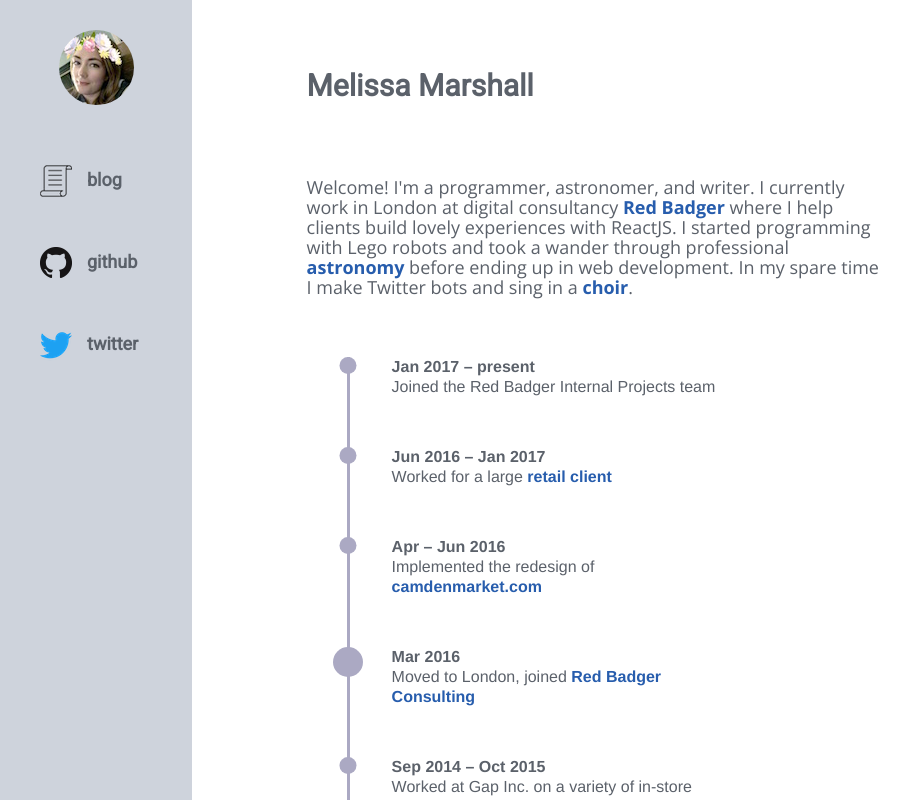
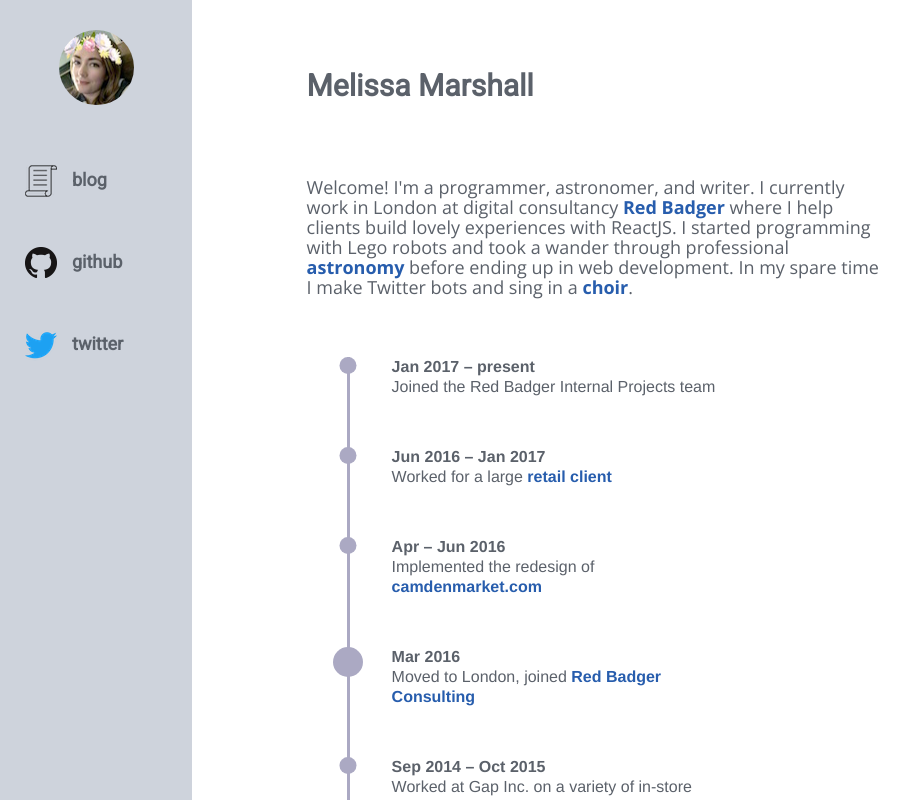
Before and after one commit to mveritym/super-duper-guacamole, a Vue app: page / in a window 1280 px wide. Shown: the top 800 px of the page, without its empty margins (0-916 px from the left). Built offline with nearby package versions, Linux system fonts and the light colour scheme.

Commit message:
Fixing spacing, adding alt text to images

```diff
--- a/src/components/Navigation.vue
+++ b/src/components/Navigation.vue
@@ -2,33 +2,33 @@
   <div class="navigation">
     <div class="mobile">
       <a href="https://medium.com/@mveritym">
-        <img src="../assets/blog-icon.png" />
+        <img src="../assets/blog-icon.png" alt="blog icon, click to access" />
         <div>blog</div>
       </a>
       <a href="https://www.github.com/mveritym">
-        <img src="../assets/github-icon.png" />
+        <img src="../assets/github-icon.png" alt="github icon, click to access" />
         <div>github</div>
       </a>
       <a href="https://www.twitter.com/mveritym">
-        <img src="../assets/twitter-icon.png" />
+        <img src="../assets/twitter-icon.png" alt="twitter icon, click to access" />
         <div>twitter</div>
       </a>
     </div>
-    <div class="picture" />
+    <img class="picture" src="../assets/profile-pic.jpg" alt="picture of Melissa Marshall" />
     <ul>
       <li>
         <a href="https://medium.com/@mveritym">
-          <img src="../assets/blog-icon.png" />blog
+          <img src="../assets/blog-icon.png" alt="blog icon, click to access" />blog
         </a>
       </li>
       <li>
         <a href="https://www.github.com/mveritym">
-          <img src="../assets/github-icon.png" />github
+          <img src="../assets/github-icon.png" alt="github icon, click to access" />github
         </a>
       </li>
       <li>
         <a href="https://www.twitter.com/mveritym">
-          <img src="../assets/twitter-icon.png" />twitter
+          <img src="../assets/twitter-icon.png" alt="twitter icon, click to access" />twitter
         </a>
       </li>
     </ul>
@@ -113,13 +113,17 @@
 
     .navigation ul {
       display: block;
+      padding: 30px 25px;
+    }
+
+    .navigation ul li {
+      margin: auto;
+      margin-bottom: 50px;
     }
 
     .navigation .picture {
       display: block;
-
       border-radius: 40px;
-      background-image: url("../assets/profile-pic.jpg");
       margin: 30px auto;
       height: 75px;
       width: 75px;
```
